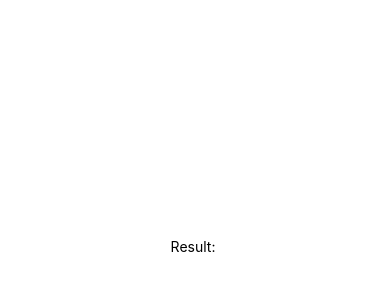
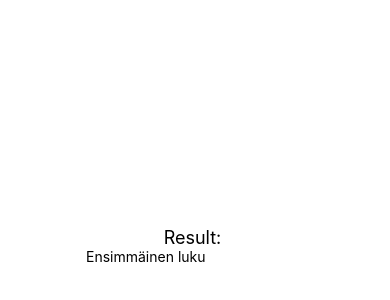
Before and after one commit to rowinamarie/laskintehtava, a React Native app: screen / in a window 390 px wide. Shown: the part 176-476 px from the top of the page. Built offline with nearby package versions, Linux system fonts and the light colour scheme.

Commit message:
lisätty result teksti ja ensimmäinen text input

```diff
--- a/App.js
+++ b/App.js
@@ -1,23 +1,29 @@
-import { Text, StyleSheet, View, TextInput } from 'react-native';
+import { useState } from 'react';
+import { StyleSheet, Text, View, TextInput } from 'react-native';
 
-const RoundedRedButton = () => {
+export default function App() {
+
+  const [text, setText] = useState("");
+
   return (
     <View style={styles.container}>
+      <Text style={{ fontSize: 18 }}>Result: </Text>
 
-      <Text>Result: </Text>
+      <TextInput
+        placeholder='Ensimmäinen luku'
+        onChangeText={text => setText(text)}
+        value={text} />
     </View>
-  );
-};
+
+  )
+}
 
 const styles = StyleSheet.create({
   container: {
     flex: 1,
-    fontSize: 20,
-    flexDirection: 'row',
+    backgroundColor: '#fff',
+    flexDirection: 'column',
     alignItems: 'center',
     justifyContent: 'center'
   }
-
 });
-
-export default RoundedRedButton;
```
